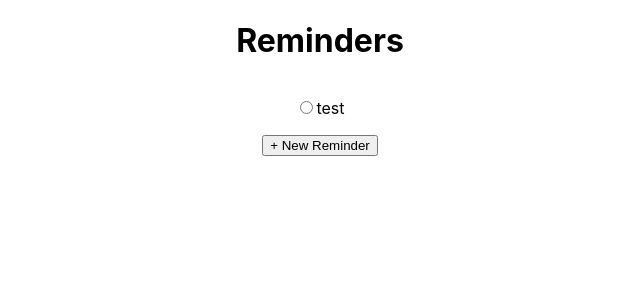
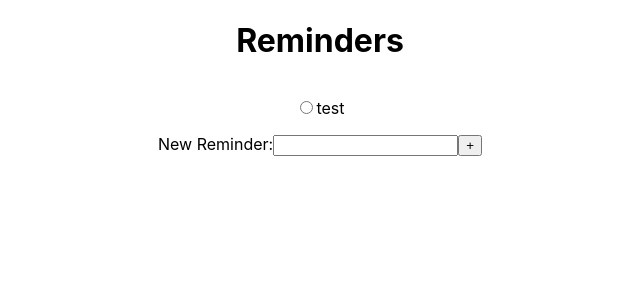
Before and after one commit to sameervij1/To-Do-List, a React (Create React App) app in the folder my-app/: page / in a window 1280 px wide. Shown: the top 300 px of the page, without its empty margins (320-960 px from the left). Built offline with nearby package versions, Linux system fonts and the light colour scheme.

Commit message:
re-did new reminder button into a form that properly displays the input as the user types

```diff
--- a/my-app/src/App.js
+++ b/my-app/src/App.js
@@ -1,12 +1,10 @@
 import './App.css';
-import TaskObject from './TaskObject';
-import NewReminderButton from './NewReminderButton';
+import ToDoList from './ToDoList';
+
 function App() {
   return (
     <div className="App">
-        <h1> Reminders </h1>
-        <TaskObject taskDetails = "test"></TaskObject>
-        <NewReminderButton> </NewReminderButton>
+        <ToDoList></ToDoList>
     </div>
   );
 }
--- a/my-app/src/NewReminderButton.js
+++ b/my-app/src/NewReminderButton.js
@@ -2,8 +2,29 @@ import React from 'react';
 import {Button} from 'react-bootstrap';
 
 class NewReminderButton extends React.Component {
+    constructor(props) {
+        super(props);
+        this.state = {value: ''};
+
+        this.handleChange = this.handleChange.bind(this);
+        this.handleSubmit = this.handleSubmit.bind(this);
+      }
+
+      handleChange(event) {
+        this.setState({value: event.target.value});
+      }
+
+      handleSubmit(event) {
+        event.preventDefault();
+      }
     render() {
-        return <Button title = "Create a new Reminder"> + New Reminder </Button>;
+    return <form onSubmit={this.handleSubmit}>
+        <label>
+           New Reminder:
+        <input type="text" value={this.state.value} onChange={this.handleChange}/>
+        </label>
+        <input type="submit" value="+"/>
+      </form>;
     }
 }
 
--- /dev/null
+++ b/my-app/src/ToDoList.js
@@ -0,0 +1,11 @@
+import React from 'react';
+import TaskObject from './TaskObject';
+import NewReminderButton from './NewReminderButton';
+
+class ToDoList extends React.Component {
+    render() {
+        return <div> <h1> Reminders </h1> <TaskObject taskDetails = "test"></TaskObject> <NewReminderButton> </NewReminderButton> </div>;
+    }
+}
+
+export default ToDoList;
```
